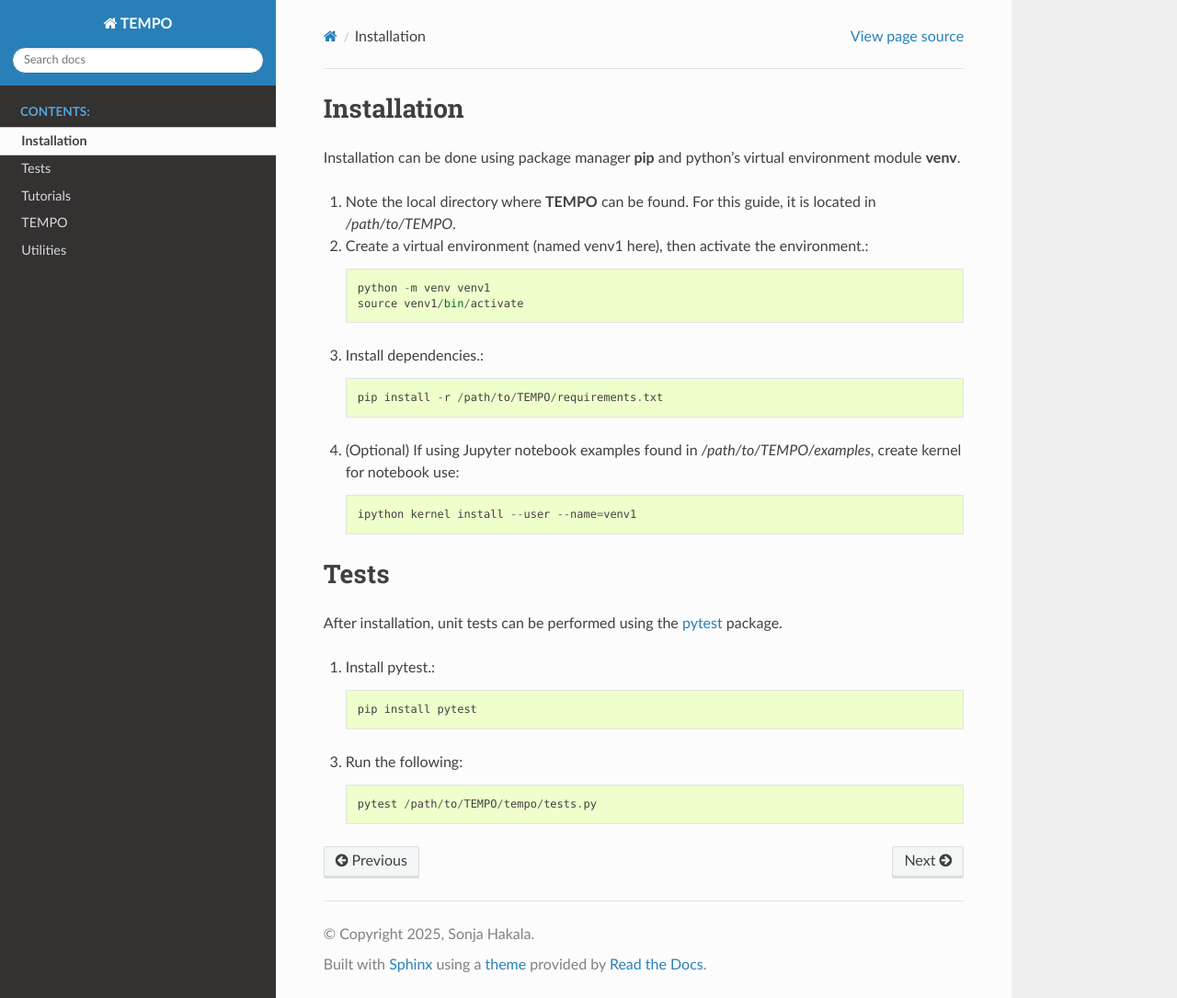
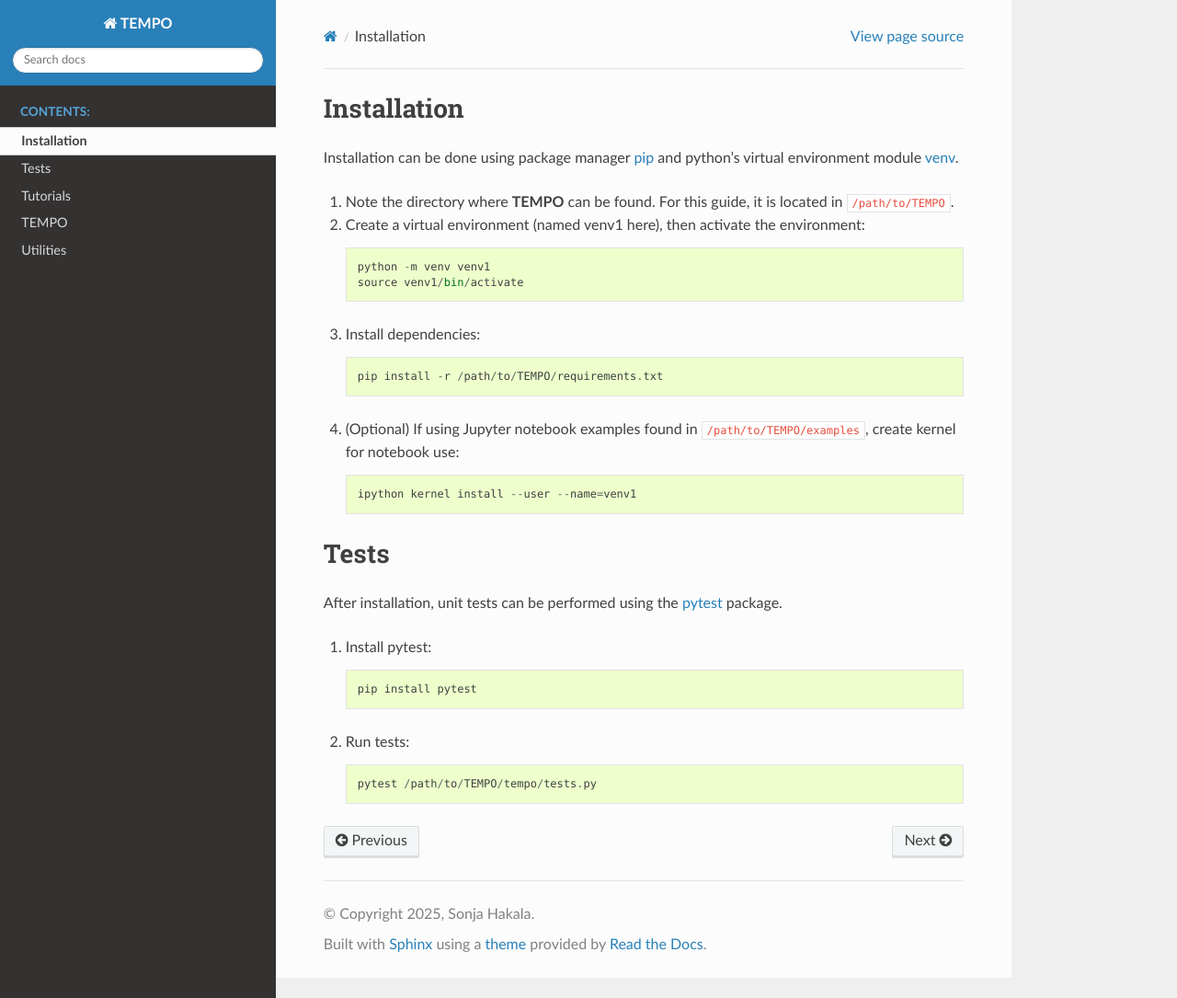
Before and after one commit to hakalasonja/TEMPO, a Sphinx documentation site: the page built from docs/source/install.rst, in a window 1280 px wide and 1085 px high. Shown: the whole window at 92% size. Built offline with Sphinx 7.4.7 and the Read the Docs theme 3.1.0, drawn with Linux system fonts in a browser that asks for light colours.

Commit message:
edits to code blocks in install.rst

```diff
--- a/docs/source/install.rst
+++ b/docs/source/install.rst
@@ -1,22 +1,21 @@
 Installation
 ============
 
-Installation can be done using package manager **pip** and python's virtual environment module **venv**.
+Installation can be done using package manager `pip <https://pip.pypa.io/en/stable/>`_ and python's virtual environment module `venv <https://docs.python.org/3/library/venv.html>`_.
 
 
+1. Note the directory where **TEMPO** can be found. For this guide, it is located in ``/path/to/TEMPO``.
 
-1. Note the local directory where **TEMPO** can be found. For this guide, it is located in `/path/to/TEMPO`.
-
-2. Create a virtual environment (named venv1 here), then activate the environment.::
+2. Create a virtual environment (named venv1 here), then activate the environment::
 
     python -m venv venv1
     source venv1/bin/activate
 
-3. Install dependencies.::
+3. Install dependencies::
 
     pip install -r /path/to/TEMPO/requirements.txt
 
-4. (Optional) If using Jupyter notebook examples found in `/path/to/TEMPO/examples`, create kernel for notebook use: ::
+4. (Optional) If using Jupyter notebook examples found in ``/path/to/TEMPO/examples``, create kernel for notebook use::
 
     ipython kernel install --user --name=venv1
 
@@ -26,10 +25,10 @@
 
 After installation, unit tests can be performed using the `pytest <https://docs.pytest.org/en/stable/>`_ package.
 
-1. Install pytest.::
+1. Install pytest::
 
     pip install pytest
 
-3. Run the following::
+2. Run tests::
 
     pytest /path/to/TEMPO/tempo/tests.py
```
